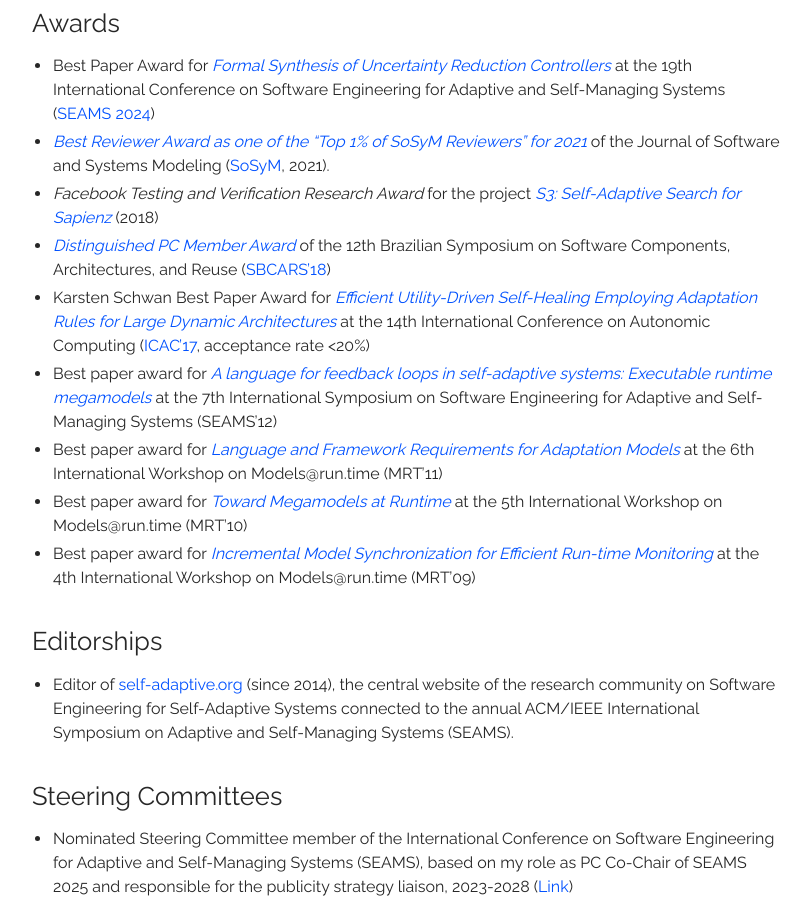
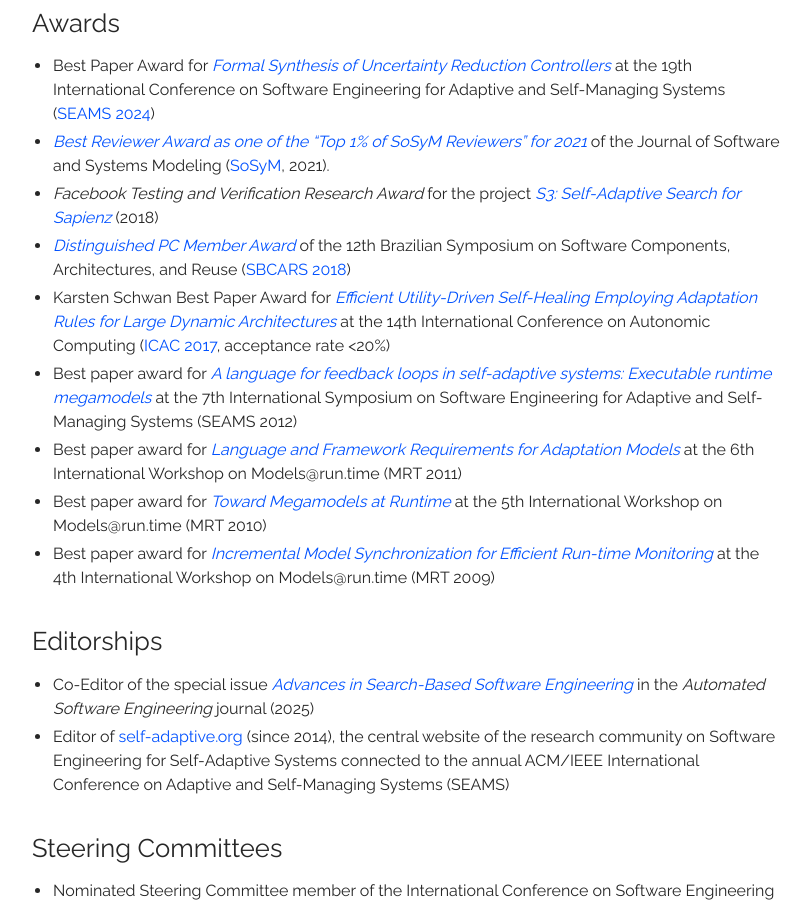
Before and after one commit to thomas-vogel/thomas-vogel.github.io, a Jekyll site: the page built from _pages/activities.md, in a window 1280 px wide and 900 px high, scrolled down 912 px. Shown: the whole window, without its empty margins (233-1043 px from the left). Built offline with Jekyll 4.4.1, drawn with Linux system fonts in a browser that asks for light colours; nearby versions of some CDN libraries; some of the changed text lies outside the part shown.

Commit message:
Add SBSE SI in ASE journal and SE'25 talk.

```diff
--- a/_pages/activities.md
+++ b/_pages/activities.md
@@ -40,17 +40,18 @@
 * Best Paper Award for [_Formal Synthesis of Uncertainty Reduction Controllers_](publications/2024-SEAMS) at the 19th International Conference on Software Engineering for Adaptive and Self-Managing Systems ([SEAMS 2024](https://conf.researchr.org/home/seams-2024){:target="_blank"})
 * [_Best Reviewer Award as one of the "Top 1% of SoSyM Reviewers" for 2021_](/assets/img/2021-SoSyM-ReviewAward.png) of the Journal of Software and Systems Modeling ([SoSyM](https://www.sosym.org/reviewer_awards/){:target="_blank"}, 2021).
 * _Facebook Testing and Verification Research Award_ for the project [_S3: Self-Adaptive Search for Sapienz_](projects/S3) (2018)
-* [_Distinguished PC Member Award_](/assets/img/2018-SBCARS-DistinguishedPCMemberAward.png) of the 12th Brazilian Symposium on Software Components, Architectures, and Reuse ([SBCARS'18](http://cbsoft2018.icmc.usp.br/#/sbcars){:target="_blank"})
-*  Karsten Schwan Best Paper Award for [_Efficient Utility-Driven Self-Healing Employing Adaptation Rules for Large Dynamic Architectures_](publications/2017-ICAC) at the 14th International Conference on Autonomic Computing ([ICAC'17](http://icac2017.ece.ohio-state.edu/){:target="_blank"}, acceptance rate <20%)
-* Best paper award for [_A language for feedback loops in self-adaptive systems: Executable runtime megamodels_](publications/2012-SEAMS) at the 7th International Symposium on Software Engineering for Adaptive and Self-Managing Systems (SEAMS'12)
-* Best paper award for [_Language and Framework Requirements for Adaptation Models_](publications/2011-MRT) at the 6th International Workshop on Models@run.time (MRT'11)
-* Best paper award for [_Toward Megamodels at Runtime_](publications/2010-MRT) at the 5th International Workshop on Models@run.time (MRT'10)
-* Best paper award for [_Incremental Model Synchronization for Efficient Run-time Monitoring_](publications/2009-MRTa) at the 4th International Workshop on Models@run.time (MRT'09)
+* [_Distinguished PC Member Award_](/assets/img/2018-SBCARS-DistinguishedPCMemberAward.png) of the 12th Brazilian Symposium on Software Components, Architectures, and Reuse ([SBCARS 2018](http://cbsoft2018.icmc.usp.br/#/sbcars){:target="_blank"})
+*  Karsten Schwan Best Paper Award for [_Efficient Utility-Driven Self-Healing Employing Adaptation Rules for Large Dynamic Architectures_](publications/2017-ICAC) at the 14th International Conference on Autonomic Computing ([ICAC 2017](http://icac2017.ece.ohio-state.edu/){:target="_blank"}, acceptance rate <20%)
+* Best paper award for [_A language for feedback loops in self-adaptive systems: Executable runtime megamodels_](publications/2012-SEAMS) at the 7th International Symposium on Software Engineering for Adaptive and Self-Managing Systems (SEAMS 2012)
+* Best paper award for [_Language and Framework Requirements for Adaptation Models_](publications/2011-MRT) at the 6th International Workshop on Models@run.time (MRT 2011)
+* Best paper award for [_Toward Megamodels at Runtime_](publications/2010-MRT) at the 5th International Workshop on Models@run.time (MRT 2010)
+* Best paper award for [_Incremental Model Synchronization for Efficient Run-time Monitoring_](publications/2009-MRTa) at the 4th International Workshop on Models@run.time (MRT 2009)
 
 
 ## Editorships
 
-* Editor of [self-adaptive.org](http://self-adaptive.org){:target="_blank"} (since 2014), the central website of the research community on Software Engineering for Self-Adaptive Systems connected to the annual ACM/IEEE International Symposium on Adaptive and Self-Managing Systems (SEAMS).
+* Co-Editor of the special issue [_Advances in Search-Based Software Engineering_](https://link.springer.com/collections/iagebdeegi){:target="_blank"} in the _Automated Software Engineering_ journal (2025)
+* Editor of [self-adaptive.org](http://self-adaptive.org){:target="_blank"} (since 2014), the central website of the research community on Software Engineering for Self-Adaptive Systems connected to the annual ACM/IEEE International Conference on Adaptive and Self-Managing Systems (SEAMS)
 
 
 ## Steering Committees
@@ -325,24 +326,25 @@
 
 ### Accepted Talks
 
-* _Runtime Verification of Self-Adaptive Systems with Changing Requirements_, [GI Software Engineering 2024](https://se2024.se.jku.at/){:target="_blank"}, Linz, Austria, 02/2024.
-* _A Comprehensive Empirical Evaluation of Generating Test Suites for Mobile Applications with Diversity_, [GI Software Engineering 2023](https://se-2023.gi.de/){:target="_blank"}, Paderborn, Germany, 02/2023.
-* _VUDENC: Vulnerability Detection with Deep Learning on a Natural Codebase for Python_, [GI Software Engineering 2023](https://se-2023.gi.de/){:target="_blank"}, Paderborn, Germany, 02/2023.
-* _A Systematic Literature Review on Counterexample Explanation_, [GI Software Engineering 2023](https://se-2023.gi.de/){:target="_blank"}, Paderborn, Germany, 02/2023.
-* _Challenges for Verifying and Validating Scientific Software in Computational Materials Science_, [deRSE19: Conference for Research Software Engineers in Germany](https://www.de-rse.org/en/conf2019/){:target="_blank"}, Potsdam, Germany, 06/2019.
+* _Formal Synthesis of Uncertainty Reduction Controller_, [GI Software Engineering 2025](https://se2025.sdq.kastel.kit.edu/){:target="_blank"}, Karlsruhe, Germany, 02/2025 ([paper](publications/2024-SEAMS) related to the talk).
+* _Runtime Verification of Self-Adaptive Systems with Changing Requirements_, [GI Software Engineering 2024](https://se2024.se.jku.at/){:target="_blank"}, Linz, Austria, 02/2024 ([paper](publications/2023-SEAMSa) related to the talk).
+* _A Comprehensive Empirical Evaluation of Generating Test Suites for Mobile Applications with Diversity_, [GI Software Engineering 2023](https://se-2023.gi.de/){:target="_blank"}, Paderborn, Germany, 02/2023 ([paper](publications/2020-IST) related to the talk).
+* _VUDENC: Vulnerability Detection with Deep Learning on a Natural Codebase for Python_, [GI Software Engineering 2023](https://se-2023.gi.de/){:target="_blank"}, Paderborn, Germany, 02/2023 ([paper](publications/2022-ISTb) related to the talk).
+* _A Systematic Literature Review on Counterexample Explanation_, [GI Software Engineering 2023](https://se-2023.gi.de/){:target="_blank"}, Paderborn, Germany, 02/2023 ([paper](publications/2022-ISTa) related to the talk).
+* _Challenges for Verifying and Validating Scientific Software in Computational Materials Science_, [deRSE19: Conference for Research Software Engineers in Germany](https://www.de-rse.org/en/conf2019/){:target="_blank"}, Potsdam, Germany, 06/2019 ([paper](publications/2019-SE4Science) related to the talk).
 
 
 ## Invitations to Seminars and Workshops
 
 * Bertinoro Seminar on [_Uncertainty in Self-Adaptive Systems (USAS)_](https://www.ceub.it/events/event/bertinoro-meeting-on-uncertainty-in-self-adaptive-systems-usas/){:target="_blank"}, Bertinoro International Center for Informatics, Italy, 06/2023 (participation canceled).
 * NII Shonan Meeting on [_Uncertainty in Self-Adaptive Systems (USAS)_](https://shonan.nii.ac.jp/seminars/168/){:target="_blank"}, 12/2020 (rescheduled and eventually canceled due to COVID-19).
-* 3rd NII Shonan Meeting on [_Controlled Adaptation of Self-adaptive Systems (CASaS'20)_](https://shonan.nii.ac.jp/seminars/153/){:target="_blank"}, 01/2020 (participation canceled).
+* 3rd NII Shonan Meeting on [_Controlled Adaptation of Self-adaptive Systems (CASaS)_](https://shonan.nii.ac.jp/seminars/153/){:target="_blank"}, 01/2020 (participation canceled).
 * _Facebook Testing and Verification (FaceTAV) Challenge Workshop_ and [_Symposium_](https://research.facebook.com/blog/2019/12/facebook-hosts-third-annual-testing-and-verification-symposium-in-london/){:target="_blank"}, London, UK, 11/2019.
 * _Facebook Testing and Verification (FaceTAV) Challenge Workshop_ and [_Symposium_](https://research.facebook.com/blog/2018/11/testing-and-verification-symposium-2018/){:target="_blank"}, London, UK, 11/2018.
 * [_Search-Based Model Engineering Workshop_](https://www.informatik.hu-berlin.de/de/forschung/gebiete/mse/HU-KCL-Workshop){:target="_blank"} at King's College London, 08/2018.
 * Dagstuhl Workshop on [_Research Methods in Software Engineering_](http://www.dagstuhl.de/18034){:target="_blank"}, 01/2018.
-*  2nd NII Shonan Meeting on [_Controlled Adaptation of Self-adaptive Systems (CASaS'17)_](https://shonan.nii.ac.jp/seminar/110/){:target="_blank"}, 07/2017.
-*  1st  NII Shonan Meeting on [_Controlled Adaptation of Self-adaptive Systems (CASaS'16)_](https://shonan.nii.ac.jp/seminars/077/){:target="_blank"}, 04/2016.
+*  2nd NII Shonan Meeting on [_Controlled Adaptation of Self-adaptive Systems (CASaS)_](https://shonan.nii.ac.jp/seminar/110/){:target="_blank"}, 07/2017.
+*  1st  NII Shonan Meeting on [_Controlled Adaptation of Self-adaptive Systems (CASaS)_](https://shonan.nii.ac.jp/seminars/077/){:target="_blank"}, 04/2016.
 * GI Dagstuhl Seminar on [_Control Theory Meets Software Engineering_](http://www.dagstuhl.de/14382){:target="_blank"}, 09/2014.
 * Dagstuhl Seminar on [_Software Engineering for Self-Adaptive Systems: Assurances_](http://www.dagstuhl.de/13511){:target="_blank"}, 12/2013.
 * GI Dagstuhl Seminar on [_Quality-of-Service Attributes in Service- and Cloud-based Systems_](http://www.dagstuhl.de/12211){:target="_blank"}, 05/2012.
```
